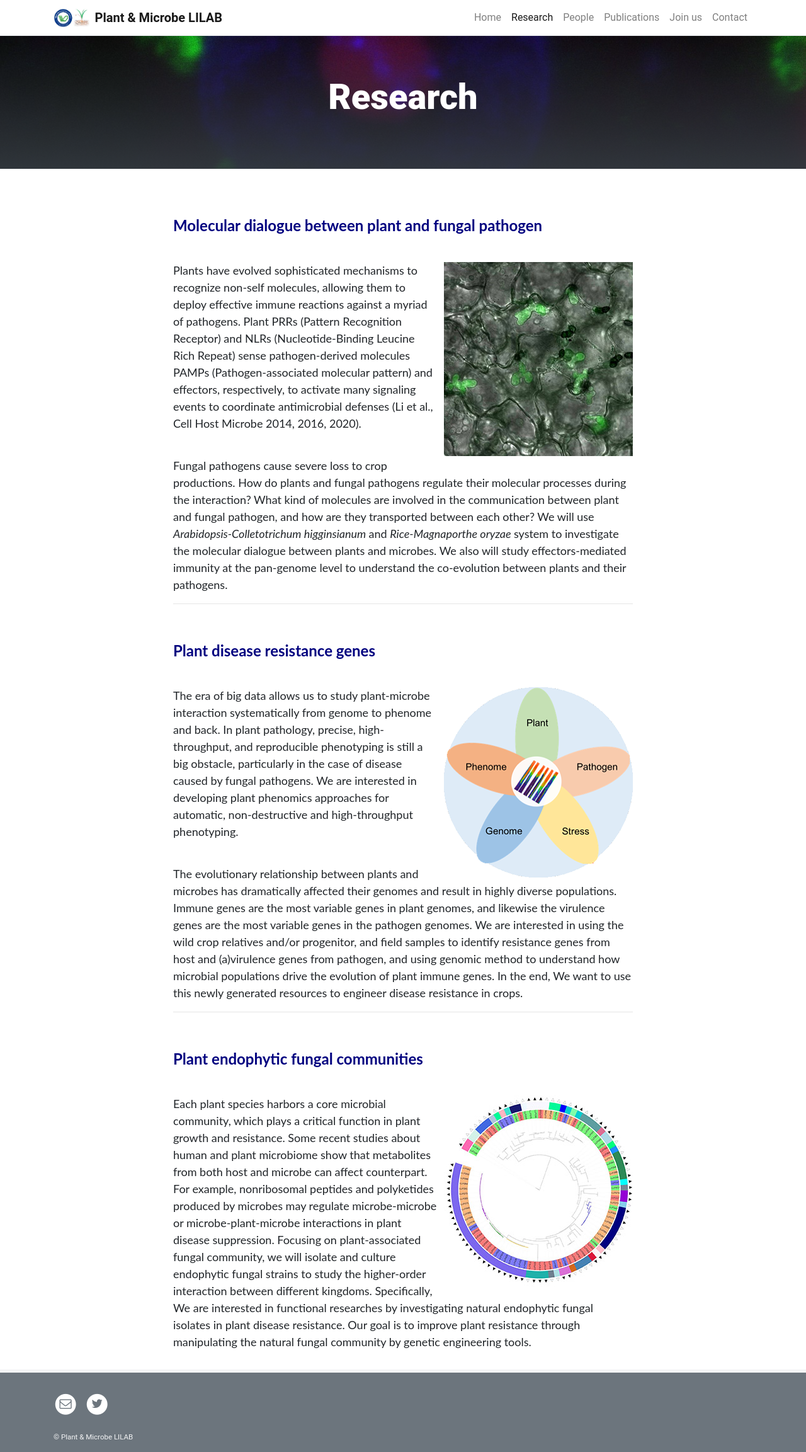
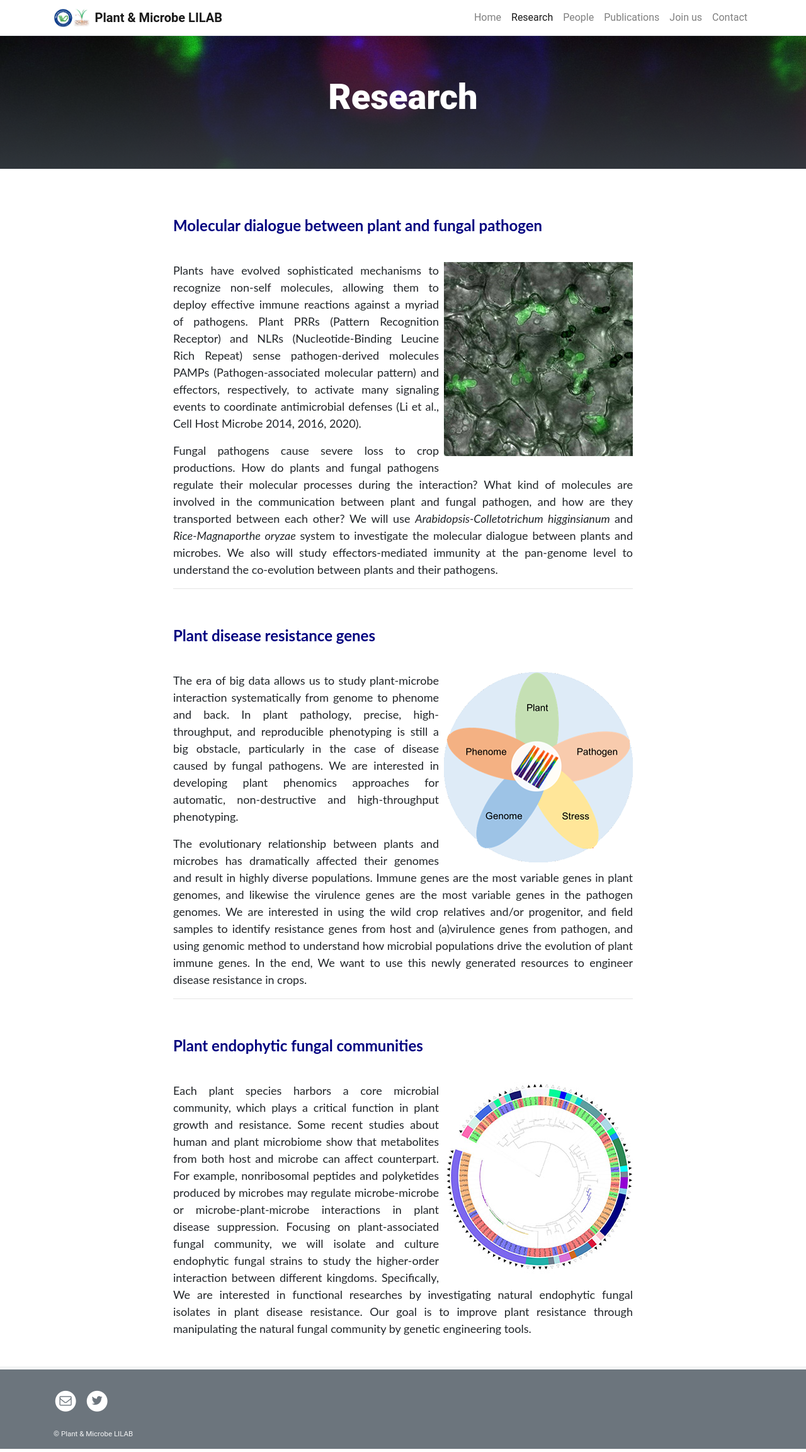
Before and after one commit to leili-plantmicrobe/leili-plantmicrobe.github.io, a Jekyll site: the page built from pages/research.md, in a window 1280 px wide. Shown: the whole page at 63% size. Built offline with Jekyll 4.4.1, drawn with Linux system fonts in a browser that asks for light colours.

Commit message:
Update research.md

```diff
--- a/pages/research.md
+++ b/pages/research.md
@@ -14,9 +14,10 @@ permalink: /research/
 &nbsp;
 
 ![colleto]({{ site.baseurl }}{% link /assets/img/colleto.jpg %}){: .float-right}
-<font face="Lato" size="4">Plants have evolved sophisticated mechanisms to recognize non-self molecules, allowing them to deploy effective immune reactions against a myriad of pathogens. Plant PRRs (Pattern Recognition Receptor) and NLRs (Nucleotide-Binding Leucine Rich Repeat) sense pathogen-derived molecules PAMPs (Pathogen-associated molecular pattern) and effectors, respectively, to activate many signaling events to coordinate antimicrobial defenses (Li et al., Cell Host Microbe 2014, 2016, 2020).</font>
-<br/>
-<font face="Lato" size="4">Fungal pathogens cause severe loss to crop productions. How do plants and fungal pathogens regulate their molecular processes during the interaction? What kind of molecules are involved in the communication between plant and fungal pathogen, and how are they transported between each other? We will use <em> Arabidopsis-Colletotrichum higginsianum </em> and <em> Rice-Magnaporthe oryzae </em> system to investigate the molecular dialogue between plants and microbes. We also will study effectors-mediated immunity at the pan-genome level to understand the co-evolution between plants and their pathogens.</font>
+<p align="justify"><font face="Lato" size="4">Plants have evolved sophisticated mechanisms to recognize non-self molecules, allowing them to deploy effective immune reactions against a myriad of pathogens. Plant PRRs (Pattern Recognition Receptor) and NLRs (Nucleotide-Binding Leucine Rich Repeat) sense pathogen-derived molecules PAMPs (Pathogen-associated molecular pattern) and effectors, respectively, to activate many signaling events to coordinate antimicrobial defenses (Li et al., Cell Host Microbe 2014, 2016, 2020).</font></p>
+
+
+<p align="justify"><font face="Lato" size="4">Fungal pathogens cause severe loss to crop productions. How do plants and fungal pathogens regulate their molecular processes during the interaction? What kind of molecules are involved in the communication between plant and fungal pathogen, and how are they transported between each other? We will use <em> Arabidopsis-Colletotrichum higginsianum </em> and <em> Rice-Magnaporthe oryzae </em> system to investigate the molecular dialogue between plants and microbes. We also will study effectors-mediated immunity at the pan-genome level to understand the co-evolution between plants and their pathogens.</font></p>
 
  {: .clearfix}
 
@@ -31,9 +32,10 @@ permalink: /research/
 &nbsp;
 
 ![pheno]({{ site.baseurl }}{% link /assets/img/pheno.png %}){: .float-right}
-<font face="Lato" size="4">The era of big data allows us to study plant-microbe interaction systematically from genome to phenome and back. In plant pathology, precise, high-throughput, and reproducible phenotyping is still a big obstacle, particularly in the case of disease caused by fungal pathogens. We are interested in developing plant phenomics approaches for automatic, non-destructive and high-throughput phenotyping.</font>
-<br/>
-<font face="Lato" size="4">The evolutionary relationship between plants and microbes has dramatically affected their genomes and result in highly diverse populations. Immune genes are the most variable genes in plant genomes, and likewise the virulence genes are the most variable genes in the pathogen genomes. We are interested in using the wild crop relatives and/or progenitor, and field samples to identify resistance genes from host and (a)virulence genes from pathogen, and using genomic method to understand how microbial populations drive the evolution of plant immune genes. In the end, We want to use this newly generated resources to engineer disease resistance in crops.</font>
+<p align="justify"><font face="Lato" size="4">The era of big data allows us to study plant-microbe interaction systematically from genome to phenome and back. In plant pathology, precise, high-throughput, and reproducible phenotyping is still a big obstacle, particularly in the case of disease caused by fungal pathogens. We are interested in developing plant phenomics approaches for automatic, non-destructive and high-throughput phenotyping.</font></p>
+
+
+<p align="justify"><font face="Lato" size="4">The evolutionary relationship between plants and microbes has dramatically affected their genomes and result in highly diverse populations. Immune genes are the most variable genes in plant genomes, and likewise the virulence genes are the most variable genes in the pathogen genomes. We are interested in using the wild crop relatives and/or progenitor, and field samples to identify resistance genes from host and (a)virulence genes from pathogen, and using genomic method to understand how microbial populations drive the evolution of plant immune genes. In the end, We want to use this newly generated resources to engineer disease resistance in crops.</font></p>
 
 {: .clearfix}
 
@@ -48,6 +50,6 @@ permalink: /research/
 &nbsp;
 
 ![tree]({{ site.baseurl }}{% link /assets/img/tree.jpg %}){: .float-right}
-<font face="Lato" size="4">Each plant species harbors a core microbial community, which plays a critical function in plant growth and resistance. Some recent studies about human and plant microbiome show that metabolites from both host and microbe can affect counterpart. For example, nonribosomal peptides and polyketides produced by microbes may regulate microbe-microbe or microbe-plant-microbe interactions in plant disease suppression. Focusing on plant-associated fungal community, we will isolate and culture endophytic fungal strains to study the higher-order interaction between different kingdoms. Specifically, We are interested in functional researches by investigating natural endophytic fungal isolates in plant disease resistance. Our goal is to improve plant resistance through manipulating the natural fungal community by genetic engineering tools.</font>
+<p align="justify"><font face="Lato" size="4">Each plant species harbors a core microbial community, which plays a critical function in plant growth and resistance. Some recent studies about human and plant microbiome show that metabolites from both host and microbe can affect counterpart. For example, nonribosomal peptides and polyketides produced by microbes may regulate microbe-microbe or microbe-plant-microbe interactions in plant disease suppression. Focusing on plant-associated fungal community, we will isolate and culture endophytic fungal strains to study the higher-order interaction between different kingdoms. Specifically, We are interested in functional researches by investigating natural endophytic fungal isolates in plant disease resistance. Our goal is to improve plant resistance through manipulating the natural fungal community by genetic engineering tools.</font></p>
 
 {: .clearfix}
```
